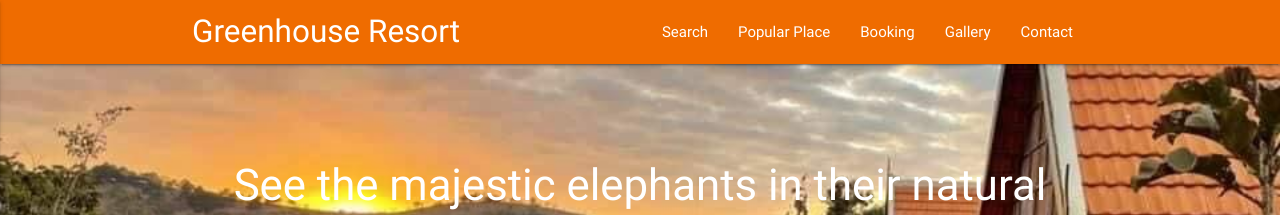
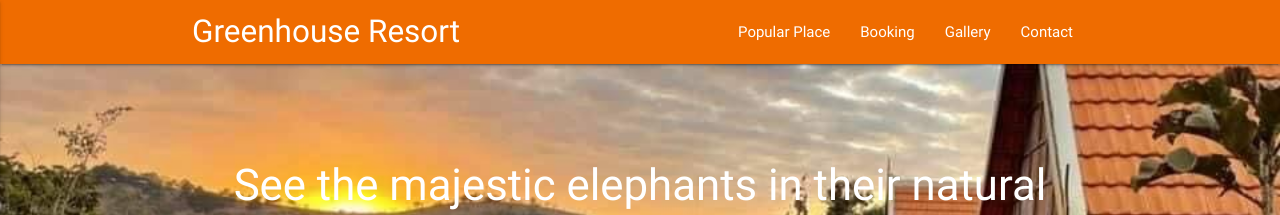
Before and after one commit to yong-lim/greenhouse-retreat, a Jekyll site: the page built from index.md, in a window 1280 px wide. Shown: the top 215 px of the page. Built offline with Jekyll 4.4.1, drawn with Linux system fonts in a browser that asks for light colours; nearby versions of some CDN libraries.

Commit message:
Remove search panel

```diff
--- a/_data/nav.yml
+++ b/_data/nav.yml
@@ -1,6 +1,3 @@
-- title : Search
-  link  : "#search"
-
 - title : Popular Place
   link  : "#popular"
 
```
